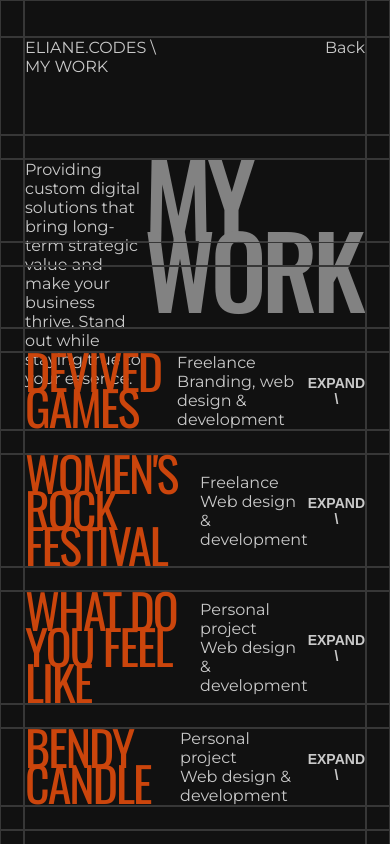
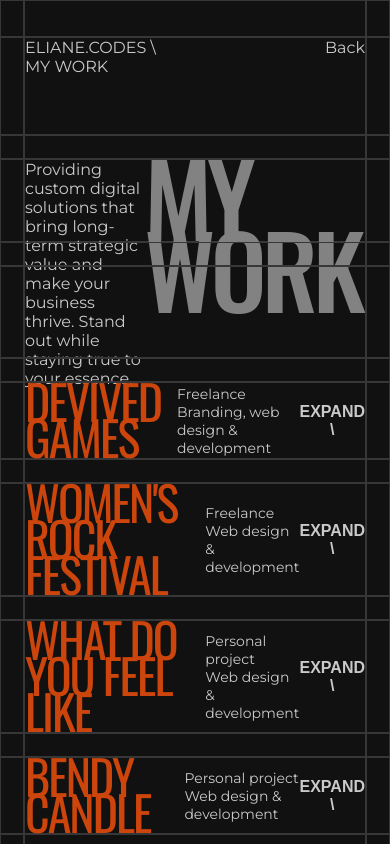
Before and after one commit to ElianeV/eliane.codes, a Next.js app: page /my-work in a window 390 px wide. Shown: the top 844 px of the page. Built offline with nearby package versions, Linux system fonts and the light colour scheme.

Commit message:
Tablet fully responsive

```diff
--- a/app/components/project-dropdown-tablet.js
+++ b/app/components/project-dropdown-tablet.js
@@ -37,7 +37,7 @@ function ProjectDropdownTablet({
               setDD(!DD);
             }}
           >
-            EXPAND \
+            {DD ? "COLLAPSE \\" : "EXPAND \\"}
           </button>
         </div>
         <div className={`${DD ? styles.block : styles.hidden}`}>
@@ -45,7 +45,7 @@ function ProjectDropdownTablet({
             <img className={styles.projectimageTablet} src={img} alt={alt} />
           </div>
 
-          <div style={{ marginLeft: "32px" }}>
+          <div style={{ marginLeft: "32px", width: "100%" }}>
             <h3>ABOUT</h3>
             <p style={{ paddingTop: "16px" }}>{about}</p>
 
--- a/app/page.module.css
+++ b/app/page.module.css
@@ -171,9 +171,10 @@
 }
 
 .myworkcontainerTablet {
+  min-height: 100vh;
   display: grid;
   grid-template-columns: 24px 1fr 24px;
-  grid-template-rows: 37px 98px 24px 83px 24px 62px 24px auto 24px auto 24px auto 24px auto 24px 62px 24px 1fr 37px;
+  grid-template-rows: 37px 98px 24px 83px 24px 1fr 24px auto 24px auto 24px auto 24px auto 24px 62px 24px 1fr 37px;
 }
 
 .taglineTabletWork {
@@ -218,7 +219,7 @@
 }
 
 .projectButtonTablet {
-  font-size: 14px;
+  font-size: 16px;
   background: none;
   border: none;
   outline: none;
@@ -234,6 +235,7 @@
 }
 .projectinfoTablet {
   margin: auto 0 auto 16px;
+  font-size: 14px;
 }
 
 .projectlink {
```
